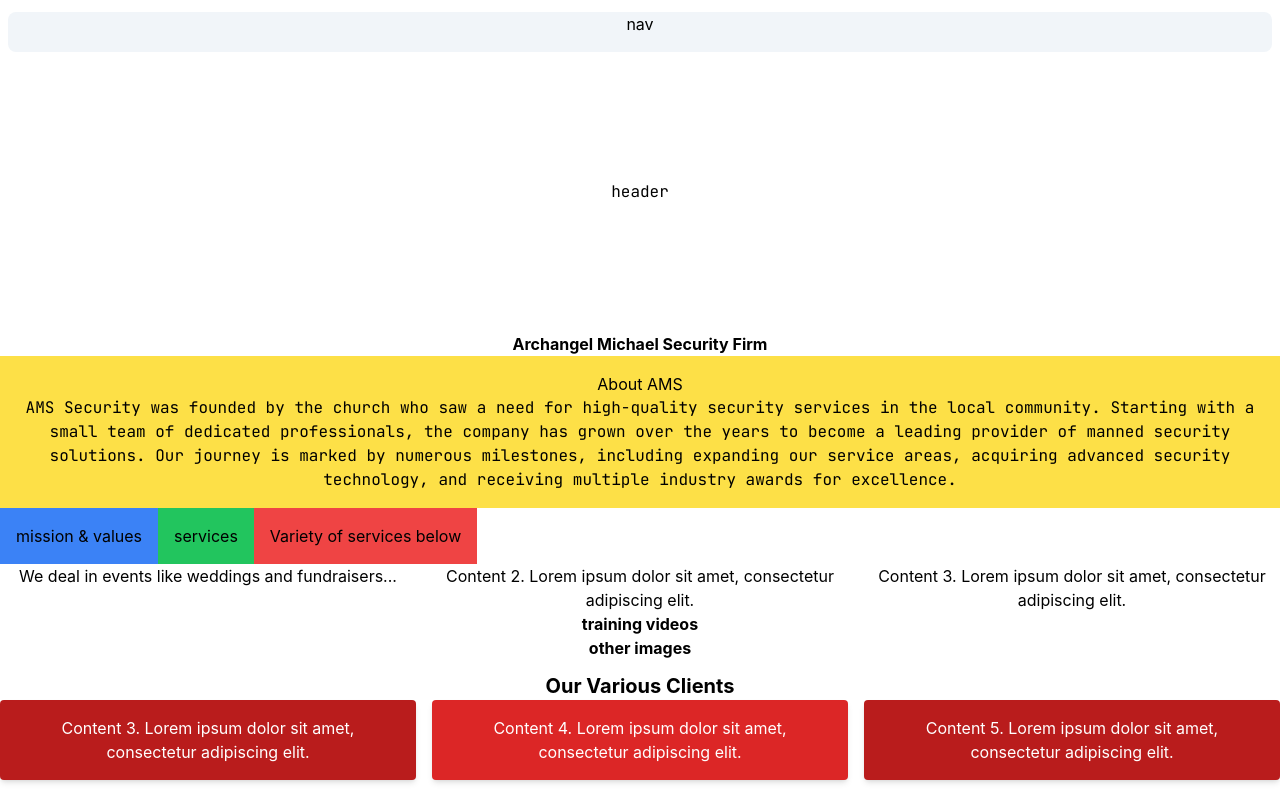
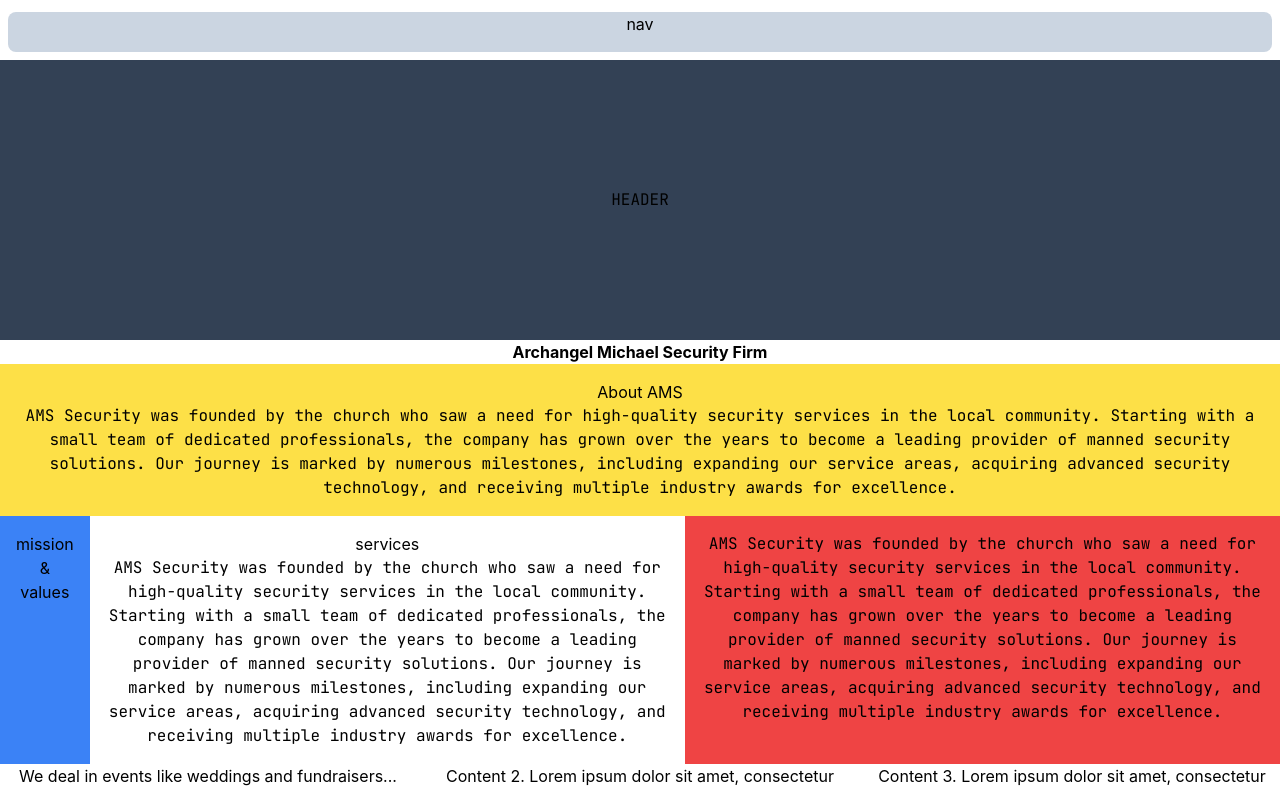
Before and after one commit to treva556/ams-trailer, a React (Create React App) app: page / in a window 1280 px wide. Shown: the top 791 px of the page. Built offline with nearby package versions, Linux system fonts and the light colour scheme.

Commit message:
milestone

```diff
--- a/src/components/nav.js
+++ b/src/components/nav.js
@@ -6,7 +6,7 @@
 function Nav() {
   return (
     <div className="App">
-    <p className=' mt-3 ml-2 mr-2 rounded-lg bg-slate-100 h-10'> nav </p>
+    <p className=' mt-3 ml-2 mr-2 rounded-lg bg-slate-300 h-10 mb-2'> nav </p>
     </div>
   );
 }
--- a/src/pages/home.js
+++ b/src/pages/home.js
@@ -10,8 +10,8 @@
 function Home() {
   return (
     <div className="App">
-     <div className='ms p-32'>
-         header
+     <div className='ms p-32 bg-slate-700'>
+         HEADER
      </div>
      <p className=' font-bold'> Archangel Michael Security Firm</p>
      <div className=' bg-yellow-300 p-4'>
@@ -20,8 +20,15 @@
      </div>
      <div class="flex flex-col md:flex-row">
         <div class="p-4 bg-blue-500">mission & values</div>
-        <div class="p-4 bg-green-500">services</div>
-        <div class="p-4 bg-red-500">Variety of services below</div>
+        <div class="p-4 ">
+            services
+            <p className=' ms'> AMS Security was founded by the church who saw a need for high-quality security services in the local community. Starting with a small team of dedicated professionals, the company has grown over the years to become a leading provider of manned security solutions. Our journey is marked by numerous milestones, including expanding our service areas, acquiring advanced security technology, and receiving multiple industry awards for excellence. </p>
+
+            </div>
+        <div class="p-4 bg-red-500">
+        <p className=' ms'> AMS Security was founded by the church who saw a need for high-quality security services in the local community. Starting with a small team of dedicated professionals, the company has grown over the years to become a leading provider of manned security solutions. Our journey is marked by numerous milestones, including expanding our service areas, acquiring advanced security technology, and receiving multiple industry awards for excellence. </p>
+
+        </div>
         </div>
         <div class="columns-3">
         <p> We deal in events like weddings and fundraisers... </p>
```
